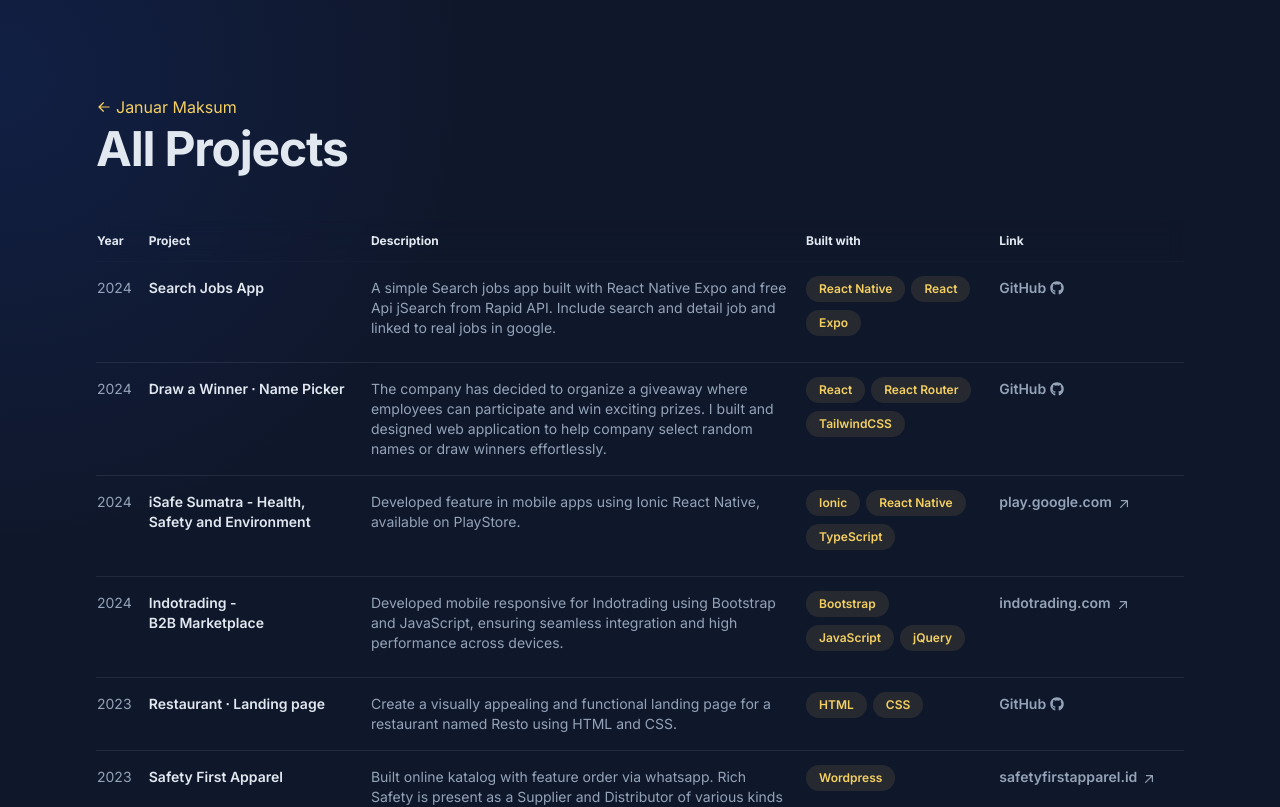
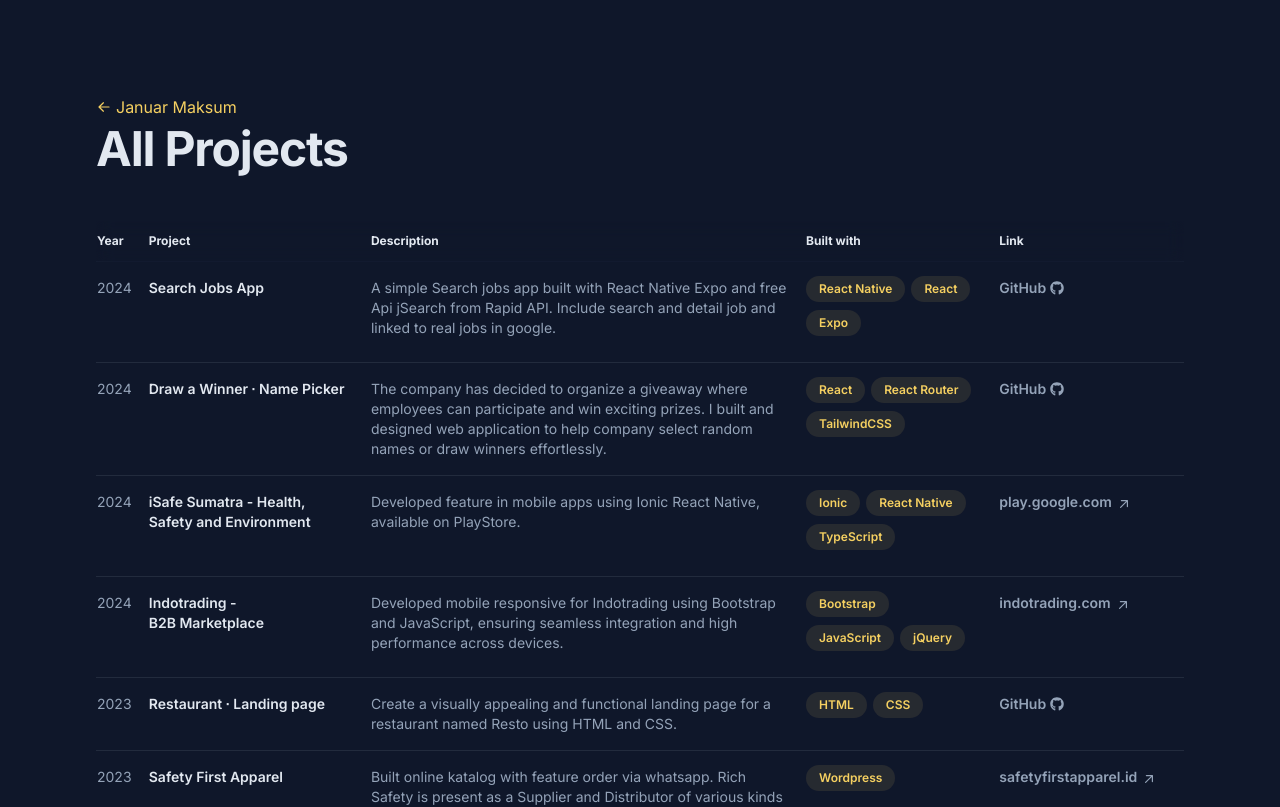
Before and after one commit to januarmaksum/januarmaksum.vercel.app, a React (Vite) app: page /projects in a window 1280 px wide. Shown: the top 807 px of the page. Built offline with nearby package versions, Linux system fonts and the light colour scheme.

Commit message:
remove bg gradient

```diff
--- a/src/App.jsx
+++ b/src/App.jsx
@@ -38,7 +38,7 @@ function App() {
   };
 
   return (
-    <div className="mx-auto lg:max-w-none xl:max-w-screen-xl lg:px-6 xl:px-24 min-h-screen">
+    <div className="mx-auto lg:max-w-none xl:max-w-screen-xl lg:px-6 xl:px-24 min-h-screen z-50 relative">
       <div className="lg:flex lg:gap-4">
         <aside className="py-16 xl:py-24 px-6 mx-auto md:w-4/6 lg:w-1/2 lg:sticky max-h-screen flex flex-col justify-between top-0">
           <Summary data={dataNav} onPress={onPress} />
--- a/src/components/AllProjects.jsx
+++ b/src/components/AllProjects.jsx
@@ -21,7 +21,7 @@ export default function AllProjects() {
   const sortByYear = projects.sort((a, b) => b.project_year - a.project_year);
 
   return (
-    <div className="mx-auto px-6 md:max-lg:w-4/6 lg:max-w-none xl:max-w-screen-xl lg:px-6 xl:px-24 pb-40">
+    <div className="mx-auto px-6 md:max-lg:w-4/6 lg:max-w-none xl:max-w-screen-xl lg:px-6 xl:px-24 pb-40 z-50 relative">
       <div className="relative pt-16 xl:pt-24">
         <button
           onClick={() => navigate("/")}
--- a/src/index.css
+++ b/src/index.css
@@ -32,10 +32,6 @@ a.active .nav-text {
   @apply text-slate-200;
 }
 
-.hero {
-  background: radial-gradient(600px at 0px 75px, rgba(29, 78, 216, 0.15), transparent 80%)
-}
-
 @media screen and (max-width: 1439px), screen and (max-height: 700px) {
   .avatar {
     display: none;
```
